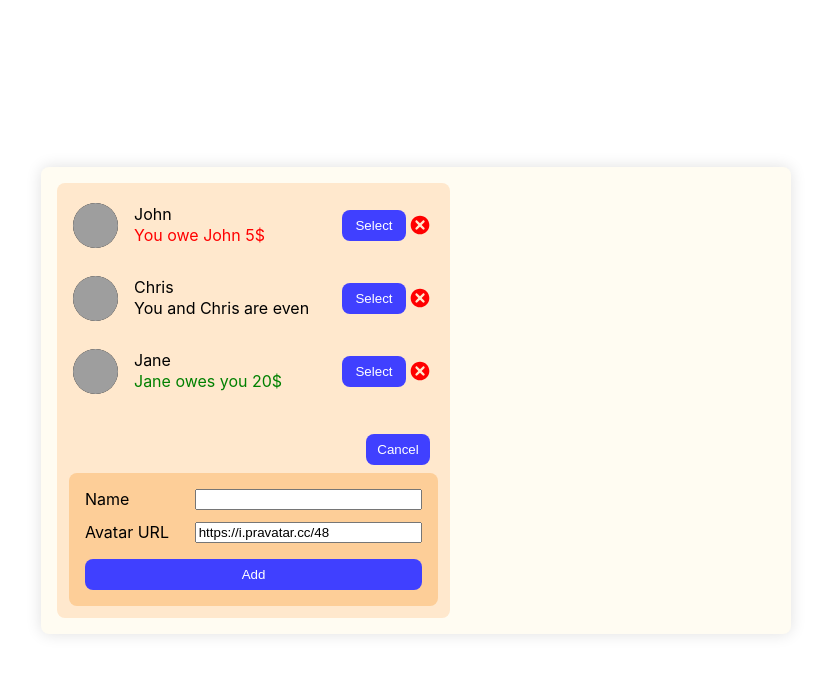
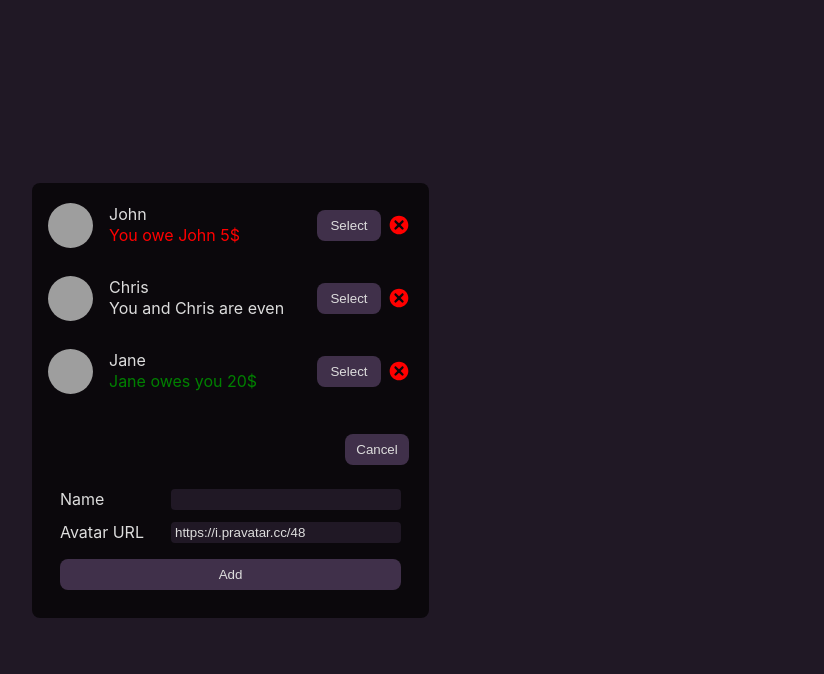
Before and after one commit to pawelpiotrowski38/splitting-bill-app, a React (Create React App) app: page / in a window 1280 px wide. Both pictures are taken after a click on the button "Add friend". Shown: the top 674 px of the page, without its empty margins (224-1048 px from the left). Built offline with nearby package versions, Linux system fonts and the light colour scheme; grey boxes are pictures that could not be loaded.

Commit message:
Change color theme

```diff
--- a/public/index.html
+++ b/public/index.html
@@ -25,6 +25,11 @@
       Learn how to configure a non-root public URL by running `npm run build`.
     -->
     <title>React App</title>
+    <style>
+        body {
+            background-color: #201825;
+        }
+    </style>
   </head>
   <body>
     <noscript>You need to enable JavaScript to run this app.</noscript>
--- a/src/index.css
+++ b/src/index.css
@@ -1,3 +1,15 @@
+:root {
+    --background-color: #201825;
+    --panel-color: #0b080c;
+    --button-background-color: #40304a;
+    --button-background-color--hover: #4a3856;
+    --friend-color--hover: #201825;
+    --primary-text-color: #dddddd;
+    --secondary-text-color: #bebebe;
+    --positive-balance-color: #337736;
+    --negative-balance-color: #ca2d2d;
+}
+
 html {
     font-size: 100%;
     box-sizing: border-box;
@@ -20,13 +32,11 @@ body {
     -webkit-font-smoothing: antialiased;
     -moz-osx-font-smoothing: grayscale;
     line-height: 1.3;
+    background-color: var(--background-color);
+    color: var(--primary-text-color);
 }
 
-h1, h2, p {
+h1, h2, h3, h4, h5, h6, p {
     margin: 0;
     padding: 0;
 }
-
-code {
-    font-family: source-code-pro, Menlo, Monaco, Consolas, 'Courier New', monospace;
-}
--- a/src/styles.css
+++ b/src/styles.css
@@ -3,18 +3,16 @@
     justify-content: space-around;
     align-items: flex-start;
     padding: 1rem;
-    width: 750px;
-    max-width: 750px;
-    background-color: rgb(255, 252, 242);
+    width: 800px;
+    max-width: 800px;
     border-radius: 0.5rem;
-    box-shadow: 0 0 1rem rgb(224, 224, 224);
 }
 
 .friends-list {
     margin-right: 0.5rem;
     padding: 0.75rem;
     border-radius: 0.5rem;
-    background-color: rgb(255, 232, 205);
+    background-color: var(--panel-color);
 }
 
 .friends-list__list > :not(:last-child) {
@@ -42,11 +40,11 @@
 }
 
 .friend:hover {
-    background-color: rgb(224, 224, 224);
+    background-color: var(--friend-color--hover);
 }
 
 .friend--active {
-    background-color: rgb(224, 224, 224);
+    background-color: var(--friend-color--hover);
 }
 
 .friend-avatar {
@@ -56,7 +54,6 @@
 
 .friend-avatar-image {
     border-radius: 50%;
-    background-color: black;
     overflow: hidden;
     transition: all 0.2s ease-out;
 }
@@ -89,6 +86,7 @@
 }
 
 .friend-remove-icon {
+    margin-left: 0.25rem;
     color: red;
     font-size: 1.75rem;
     cursor: pointer;
@@ -103,7 +101,7 @@
     flex: 1;
     padding: 1rem;
     border-radius: 0.5rem;
-    background-color: rgb(255, 232, 205);
+    background-color: var(--panel-color);
 }
 
 .bill-panel--hidden {
@@ -123,6 +121,7 @@
 
 .form-label {
     flex: 2;
+    color: var(--secondary-text-color);
 }
 
 .form-label--friend {
@@ -132,6 +131,11 @@
 .form-input {
     flex: 1;
     min-width: 0;
+    outline: none;
+    border: 0.125rem solid var(--background-color);
+    border-radius: 0.25rem;
+    background-color: var(--background-color);
+    color: var(--primary-text-color);
 }
 
 .form-button {
@@ -151,7 +155,7 @@
 .add-friend {
     padding: 1rem;
     border-radius: 0.5rem;
-    background-color: rgb(253, 206, 152);
+    background-color: var(---panel-color);
 }
 
 .btn {
@@ -160,12 +164,12 @@
     outline: none;
     border: none;
     border-radius: 0.5rem;
-    background-color: rgb(64, 64, 255);
-    color: white;
+    background-color: var(--button-background-color);
+    color: var(--primary-text-color);
     cursor: pointer;
     transition: all 0.2s ease-in-out;
 }
 
 .btn:hover {
-    background-color: rgb(94, 94, 255);
+    background-color: var(--button-background-color--hover);
 }
```
